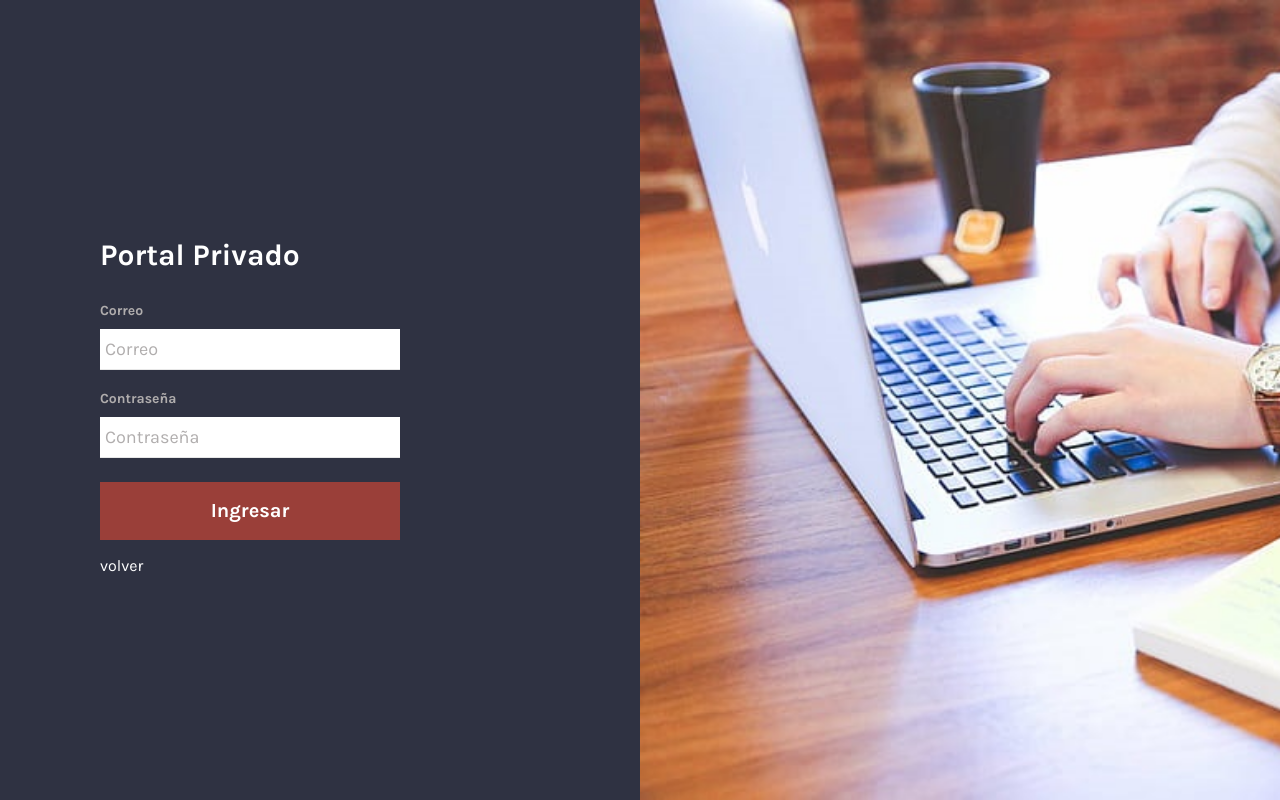
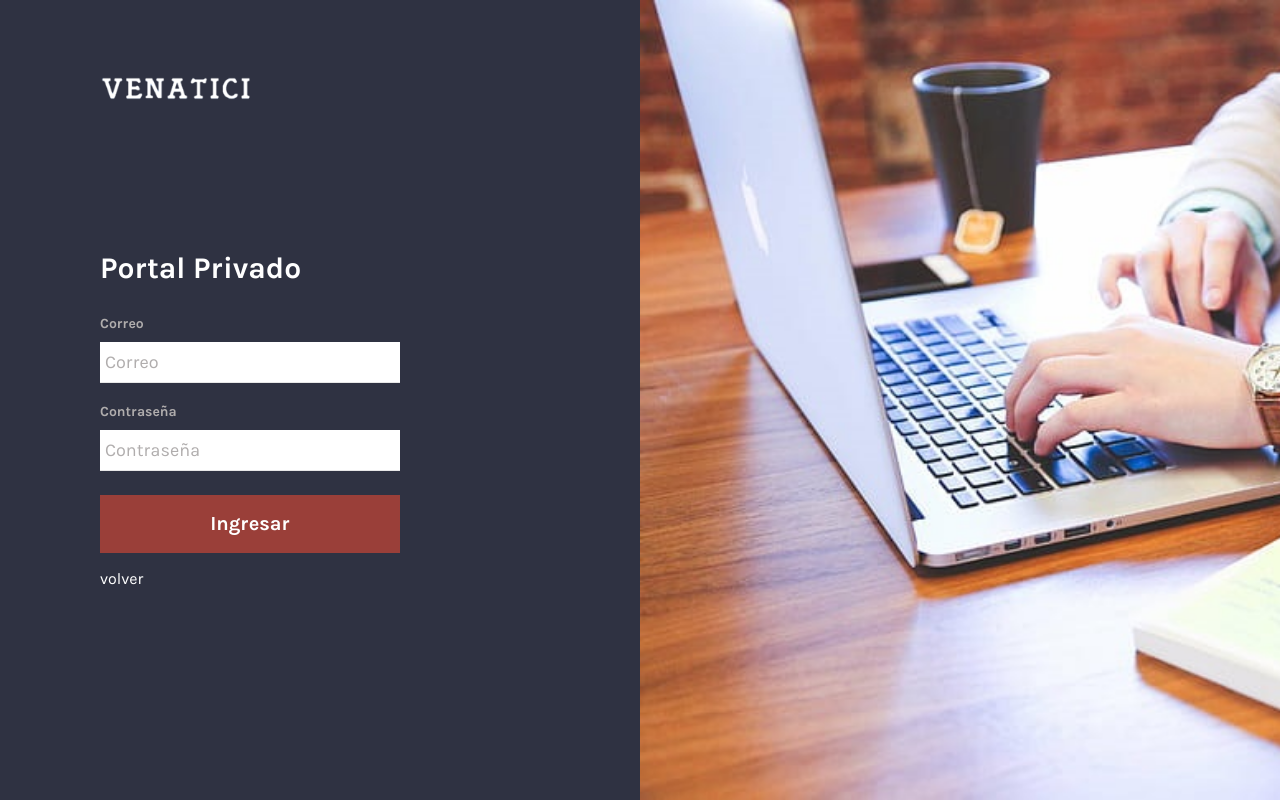
Before and after one commit to Coffee-Kode/Venatici-website, a CodeIgniter app: page /venatici/index.php/private_ctrl/index in a window 1280 px wide. Run offline with CodeIgniter, Linux system fonts and the light colour scheme; some libraries are stand-ins or nearby versions.

Commit message:
fix login

```diff
--- a/application/views/private/autoadmin.php
+++ b/application/views/private/autoadmin.php
@@ -11,6 +11,8 @@
     <script src="https://kit.fontawesome.com/bdc9f861db.js" crossorigin="anonymous"></script>
 
     <title>Venatici Admin</title>
+    <link href="assets/images/favicon.png" rel="icon">
+    <link href="assets/images/favicon.png" rel="apple-touch-icon">
 
     <style>
         body {
--- a/application/views/private/login.php
+++ b/application/views/private/login.php
@@ -6,12 +6,11 @@
   <meta name="viewport" content="width=device-width, initial-scale=1.0">
   <meta http-equiv="X-UA-Compatible" content="ie=edge">
   <title>Venatici Privado</title>
-  <link href="assets/img/favicon.png" rel="icon">
-  <link href="assets/img/favicon.png" rel="apple-touch-icon">
-  <link href="https://fonts.googleapis.com/css?family=Karla:400,700&display=swap" rel="stylesheet">
-  <link rel="stylesheet" href="https://cdn.materialdesignicons.com/4.8.95/css/materialdesignicons.min.css">
-  <link rel="stylesheet" href="https://stackpath.bootstrapcdn.com/bootstrap/4.4.1/css/bootstrap.min.css">
-  <link rel="stylesheet" href="assets/custom/css/login.css">
+  <link href="assets/images/favicon.png" rel="icon">
+  <link href="assets/images/favicon.png" rel="apple-touch-icon">
+  <link rel="stylesheet" href="assets/fonts/Karla-font/Karla.css">
+  <link rel="stylesheet" href="assets/lib/bootstrap-4.4.1/css/bootstrap.min.css">
+  <link rel="stylesheet" href="assets/css/login.css">
 </head>
 
 <body>
@@ -20,7 +19,7 @@
       <div class="row">
         <div class="col-sm-6 login-section-wrapper">
           <div class="brand-wrapper">
-            <!--<img src="assets/img/logo.png" alt="logo" class="logo">-->
+            <img src="assets/images/logo.png" alt="logo" class="logo">
           </div>
           <div class="login-wrapper my-auto">
             <h1 class="login-title">Portal Privado</h1>
@@ -44,10 +43,10 @@
       </div>
     </div>
   </main>
-  <script src="https://code.jquery.com/jquery-3.4.1.min.js"></script>
-  <script src="https://cdn.jsdelivr.net/npm/popper.js@1.16.0/dist/umd/popper.min.js"></script>
-  <script src="https://stackpath.bootstrapcdn.com/bootstrap/4.4.1/js/bootstrap.min.js"></script>
-  <script src="assets/custom/js/login.js"></script>
+  <script src="assets/lib/jquery-3.4.1/jquery-3.4.1.min.js"></script>
+  <script src="assets/lib/popper-1.12.9/popper.min.js"></script>
+  <script src="assets/lib/bootstrap-4.4.1/js/bootstrap.min.js"></script>
+  <script src="assets/js/login.js"></script>
 </body>
 
 </html>
--- /dev/null
+++ b/assets/fonts/Karla-font/Karla.css
@@ -0,0 +1,36 @@
+/* latin-ext */
+@font-face {
+  font-family: 'Karla';
+  font-style: normal;
+  font-weight: 400;
+  font-display: swap;
+  src: local('Karla'), local('Karla-Regular'), url(qkBbXvYC6trAT7RbLtyG5Q.woff2) format('woff2');
+  unicode-range: U+0100-024F, U+0259, U+1E00-1EFF, U+2020, U+20A0-20AB, U+20AD-20CF, U+2113, U+2C60-2C7F, U+A720-A7FF;
+}
+/* latin */
+@font-face {
+  font-family: 'Karla';
+  font-style: normal;
+  font-weight: 400;
+  font-display: swap;
+  src: local('Karla'), local('Karla-Regular'), url(qkBbXvYC6trAT7RVLtw.woff2) format('woff2');
+  unicode-range: U+0000-00FF, U+0131, U+0152-0153, U+02BB-02BC, U+02C6, U+02DA, U+02DC, U+2000-206F, U+2074, U+20AC, U+2122, U+2191, U+2193, U+2212, U+2215, U+FEFF, U+FFFD;
+}
+/* latin-ext */
+@font-face {
+  font-family: 'Karla';
+  font-style: normal;
+  font-weight: 700;
+  font-display: swap;
+  src: local('Karla Bold'), local('Karla-Bold'), url(qkBWXvYC6trAT7zuC8m3xLt3mQ.woff2) format('woff2');
+  unicode-range: U+0100-024F, U+0259, U+1E00-1EFF, U+2020, U+20A0-20AB, U+20AD-20CF, U+2113, U+2C60-2C7F, U+A720-A7FF;
+}
+/* latin */
+@font-face {
+  font-family: 'Karla';
+  font-style: normal;
+  font-weight: 700;
+  font-display: swap;
+  src: local('Karla Bold'), local('Karla-Bold'), url(qkBWXvYC6trAT7zuC8m5xLs.woff2) format('woff2');
+  unicode-range: U+0000-00FF, U+0131, U+0152-0153, U+02BB-02BC, U+02C6, U+02DA, U+02DC, U+2000-206F, U+2074, U+20AC, U+2122, U+2191, U+2193, U+2212, U+2215, U+FEFF, U+FFFD;
+}
--- a/assets/js/login.js
+++ b/assets/js/login.js
@@ -1,7 +1,7 @@
 
 $(document).ready(function () {
 
-    var base_url = 'http://localhost/venatici/privado';
+    var base_url = 'http://localhost/venatici-website/admin';
 
     $("#btn_login").on("click", function (e) {
         e.preventDefault();
```
Also changed, not shown: assets/fonts/Karla-font/qkBWXvYC6trAT7zuC8m3xLt3mQ.woff2 (added), assets/fonts/Karla-font/qkBWXvYC6trAT7zuC8m5xLs.woff2 (added), assets/fonts/Karla-font/qkBbXvYC6trAT7RVLtw.woff2 (added), assets/fonts/Karla-font/qkBbXvYC6trAT7RbLtyG5Q.woff2 (added), assets/images/favicon.png (added), assets/images/logo.png (added).
